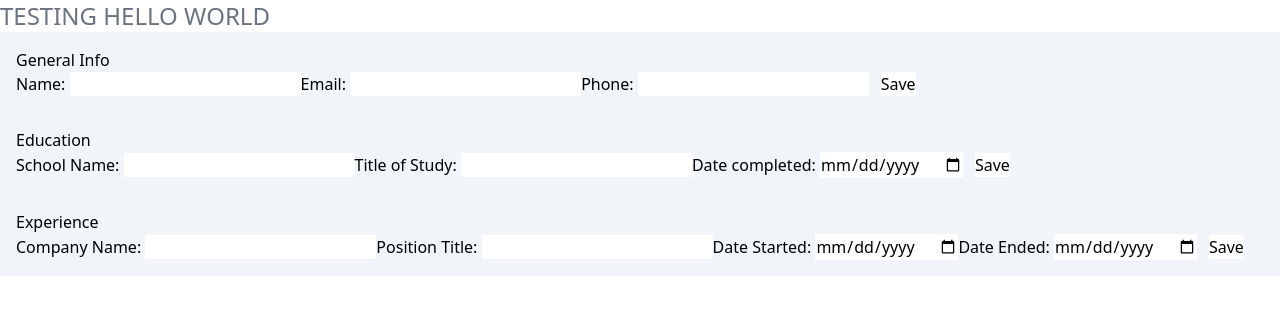
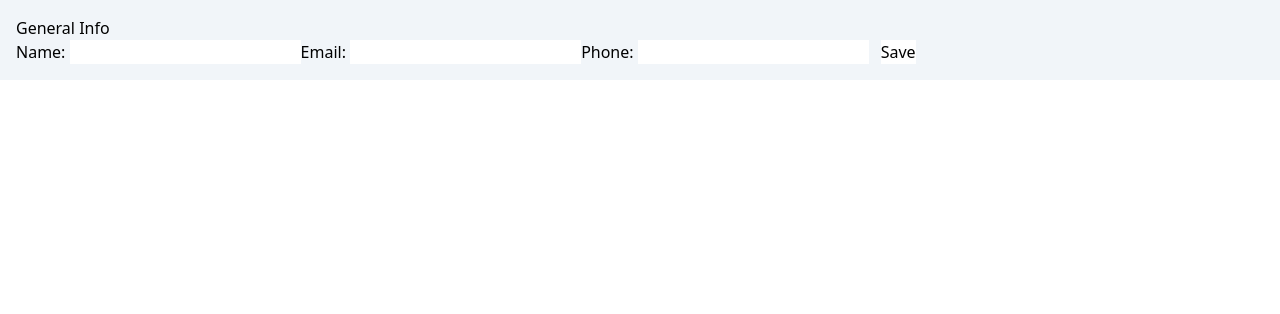
Before and after one commit to RyanMcEntire/cv-application-2, a React (Vite) app: page / in a window 1280 px wide. Shown: the top 314 px of the page. Built offline with nearby package versions, Linux system fonts and the light colour scheme.

Commit message:
added a ton of confusing mess toward getting Experiences working

```diff
--- a/src/App.tsx
+++ b/src/App.tsx
@@ -1,16 +1,67 @@
-import Education from './components/education';
-import Experience from './components/experience';
-import General from './components/general';
+import React, { useState } from 'react';
+import List from './components/List';
+import General from './components/General';
+import Education from './components/Education';
+import Experience from './components/Experience';
 
-function App() {
+interface GeneralData {
+  name: string;
+  email: string;
+  phone: string;
+}
+
+interface ExperienceData {
+  id: string;
+  name: string;
+  title: string;
+  dateStart: string;
+  dateEnd: string;
+}
+
+interface EducationData {
+  id: string;
+  name: string;
+  title: string;
+  date: string;
+}
+
+const App = () => {
+  const [general, setGeneral] = useState<GeneralData | object>(
+    {}
+  );
+  const [educations, setEducations] = useState<EducationData[]>([]);
+  const [experiences, setExperiences] = useState<ExperienceData[]>([]);
+
+  const handleUpdate = <T extends object>(
+    data: T,
+    index: number | null,
+    updater: React.Dispatch<React.SetStateAction<T[]>>
+  ) => {
+    updater((prevData) => {
+      if (index !== null) {
+        const updatedData = [...prevData];
+        updatedData[index] = data;
+        return updatedData;
+      } else {
+        return [...prevData, data];
+      }
+    });
+  };
+
   return (
     <>
-      <div className='bg-red text-gray-500 text-2xl'>TESTING HELLO WORLD</div>
-    <General />
-    <Education />
-    <Experience />
+      <General
+      />
+      <List
+        items={experiences}
+        onUpdate={(data: ExperienceData, index: number) =>
+          handleUpdate(data, index, setExperiences)
+        }
+        renderer={(data, onUpdate) => <Experience key={data.id} data={data} onUpdate={(data) =>
+          handleUpdate(data, experiences.indexOf(data), setExperiences)} />}
+      />
     </>
   );
-}
+};
 
 export default App;
--- a/src/components/education.tsx
+++ b/src/components/Education.tsx
@@ -6,7 +6,14 @@ interface FormData {
   date: string;
 }
 
-export default function Education() {
+interface EduData {
+  id: string;
+  name: string;
+  title: string;
+  date: string;
+}
+
+export default function Education({ onUpdate, id }) {
   const [formData, setFormData] = useState<FormData>({
     name: '',
     title: '',
@@ -20,9 +27,8 @@ export default function Education() {
 
   const handleSubmit = (e: FormEvent<HTMLFormElement>) => {
     e.preventDefault();
-    alert(
-      `Name: ${formData.name}, Title: ${formData.title}, Date Completed: ${formData.date}`
-    );
+    const educationInfo: EduData = { id, name, title, date };
+    onUpdate(educationInfo)
   };
 
   return (
--- a/src/components/experience.tsx
+++ b/src/components/Experience.tsx
@@ -1,14 +1,21 @@
 import { ChangeEvent, FormEvent, useState } from 'react';
 
-interface FormData {
+interface ExperienceData {
+  id: string;
   name: string;
   title: string;
   dateStart: string;
   dateEnd: string;
 }
 
-export default function Experience() {
-  const [formData, setFormData] = useState<FormData>({
+interface ExperienceProps {
+  onUpdate: (data: ExperienceData) => void;
+  id: string;
+}
+
+export default function Experience({ onUpdate, id }: ExperienceProps) {
+  const [formData, setFormData] = useState<ExperienceData>({
+    id,
     name: '',
     title: '',
     dateStart: '',
@@ -22,9 +29,7 @@ export default function Experience() {
 
   const handleSubmit = (e: FormEvent<HTMLFormElement>) => {
     e.preventDefault();
-    alert(
-      `Name: ${formData.name}, Title: ${formData.title}, Date Started: ${formData.dateStart}, Date Ended: ${formData.dateEnd}`
-    );
+    onUpdate(formData);
   };
 
   return (
@@ -39,24 +44,24 @@ export default function Experience() {
             value={formData.name}
             onChange={handleChange}
           />
-          <label htmlFor="name">Position Title: </label>
+          <label htmlFor="title">Position Title: </label>
           <input
             type="text"
             name="title"
             value={formData.title}
             onChange={handleChange}
           />
-          <label htmlFor="name">Date Started: </label>
+          <label htmlFor="dateStart">Date Started: </label>
           <input
             type="date"
-            name="date"
+            name="dateStart"
             value={formData.dateStart}
             onChange={handleChange}
           />
-          <label htmlFor="name">Date Ended: </label>
+          <label htmlFor="dateEnd">Date Ended: </label>
           <input
             type="date"
-            name="date"
+            name="dateEnd"
             value={formData.dateEnd}
             onChange={handleChange}
           />
--- /dev/null
+++ b/src/components/List.tsx
@@ -0,0 +1,17 @@
+import React from 'react';
+
+interface ListProps<T> {
+  items: T[];
+  onUpdate: (data: T, index: number) => void;
+  renderer: (data: T, onUpdate: (data: T) => void) => JSX.Element;
+}
+
+export default function List<T>({ items, onUpdate, renderer }: ListProps<T>) {
+  return  (
+    <>
+      {items.map((item, index) =>
+        renderer(item, (data) => onUpdate(data, index))
+      )}
+    </>
+  );
+}
```
Also changed, not shown: src/components/General.tsx (renamed from src/components/general.tsx), src/components/input-field.tsx (deleted).
